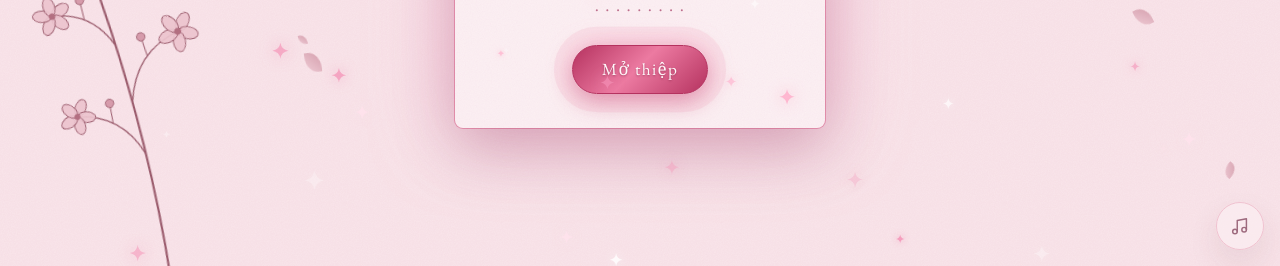
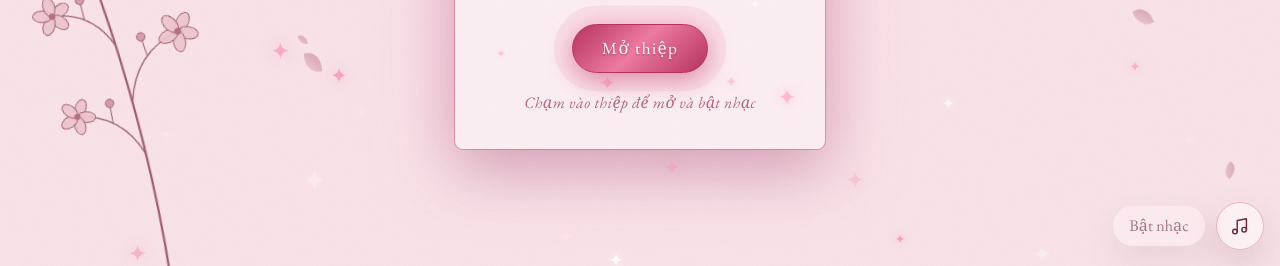
Before and after one commit to thanhthuy-ducdung/thanhthuy-ducdung.github.io, a plain HTML site: page index.html in a window 1280 px wide. Shown: the part 534-800 px from the top of the page. Drawn offline with nearby package versions, Linux system fonts and the light colour scheme.

Commit message:
Tap anywhere on the cover to open and start music, visible music label

```diff
--- a/css/sparkle.css
+++ b/css/sparkle.css
@@ -132,6 +132,27 @@ body {
   0% { box-shadow: 0 8px 24px rgba(181, 50, 95, .38), 0 0 26px rgba(255, 150, 190, .40), 0 0 0 0 rgba(236, 122, 161, .65); }
   100% { box-shadow: 0 8px 24px rgba(181, 50, 95, .38), 0 0 26px rgba(255, 150, 190, .40), 0 0 0 22px rgba(236, 122, 161, 0); }
 }
+.cover { cursor: pointer; }
+.cover__hint { margin-top: .9rem; font-size: .88rem; font-style: italic; letter-spacing: .03em; color: var(--brown); opacity: .85; animation: hint-fade 2.4s ease-in-out infinite; }
+@keyframes hint-fade { 0%, 100% { opacity: .55; } 50% { opacity: 1; } }
+@media (prefers-reduced-motion: reduce) { .cover__hint { animation: none; } }
+/* While the music is not playing (e.g. the browser blocked autoplay) the button shows a visible "Bật nhạc" label */
+.music[aria-pressed="false"] { opacity: 1; }
+.music[aria-pressed="false"]::before {
+  content: "Bật nhạc";
+  position: absolute;
+  right: 58px;
+  top: 50%;
+  translate: 0 -50%;
+  padding: .4rem .9rem;
+  border-radius: 999px;
+  background: rgba(252, 241, 244, .96);
+  color: var(--brown-deep);
+  font-size: .9rem;
+  white-space: nowrap;
+  box-shadow: var(--shadow);
+  animation: hint-fade 1.6s ease-in-out infinite;
+}
 /* the music button stays above the cover so the visitor can always mute */
 .music { z-index: 60; }
 @media (prefers-reduced-motion: reduce) { .envelope__seal, #openBtn { animation: none !important; } }
--- a/index.html
+++ b/index.html
@@ -50,6 +50,7 @@
       <p class="cover__date" id="coverDate"></p>
       <p class="cover__guest" id="coverGuest" hidden>Trân trọng kính mời<br><strong id="guestName"></strong></p>
       <button class="btn btn--solid" id="openBtn" type="button">Mở thiệp</button>
+      <p class="cover__hint">Chạm vào thiệp để mở và bật nhạc</p>
     </div>
   </div>
 
--- a/js/app.js
+++ b/js/app.js
@@ -472,6 +472,11 @@
       kick();
     }
 
+    // One tap anywhere on the cover opens the card and starts the music (browsers only allow sound after a tap).
+    cover.addEventListener('click', (e) => {
+      if (!cover.classList.contains('is-open') && !e.target.closest('#openBtn')) $('#openBtn').click();
+    });
+
     $('#openBtn').addEventListener('click', () => {
       toTop();                                    // the invitation always opens at its first page
       cover.classList.add('is-opening', 'is-open');
```
